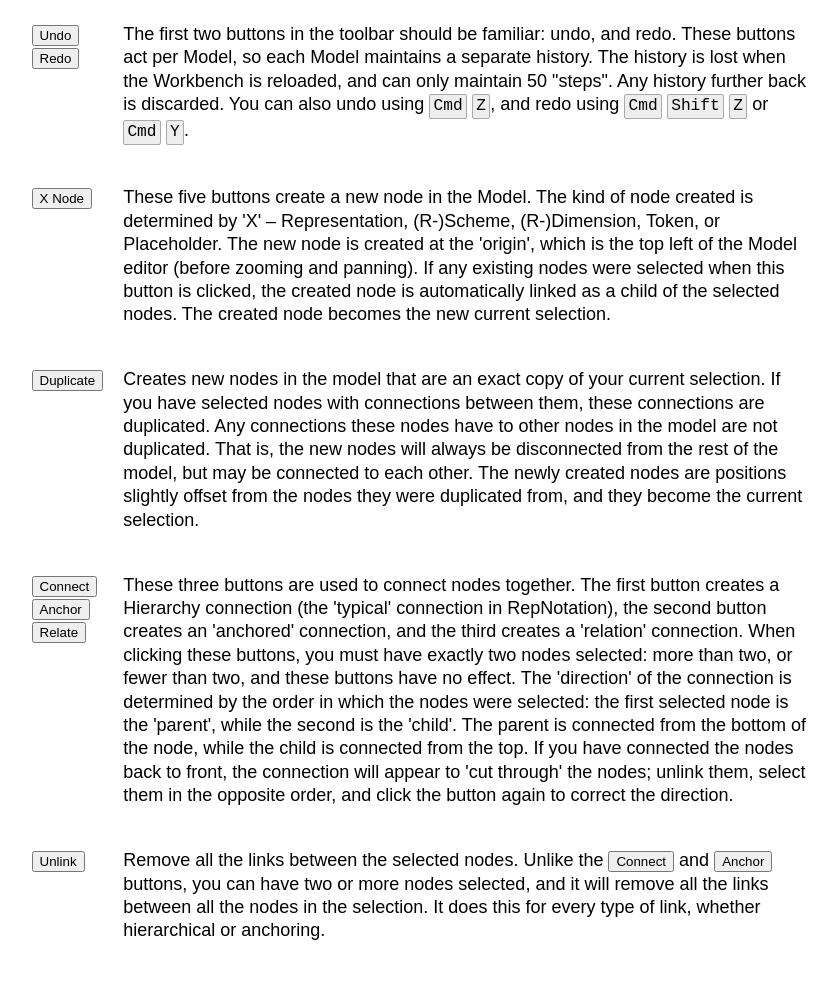
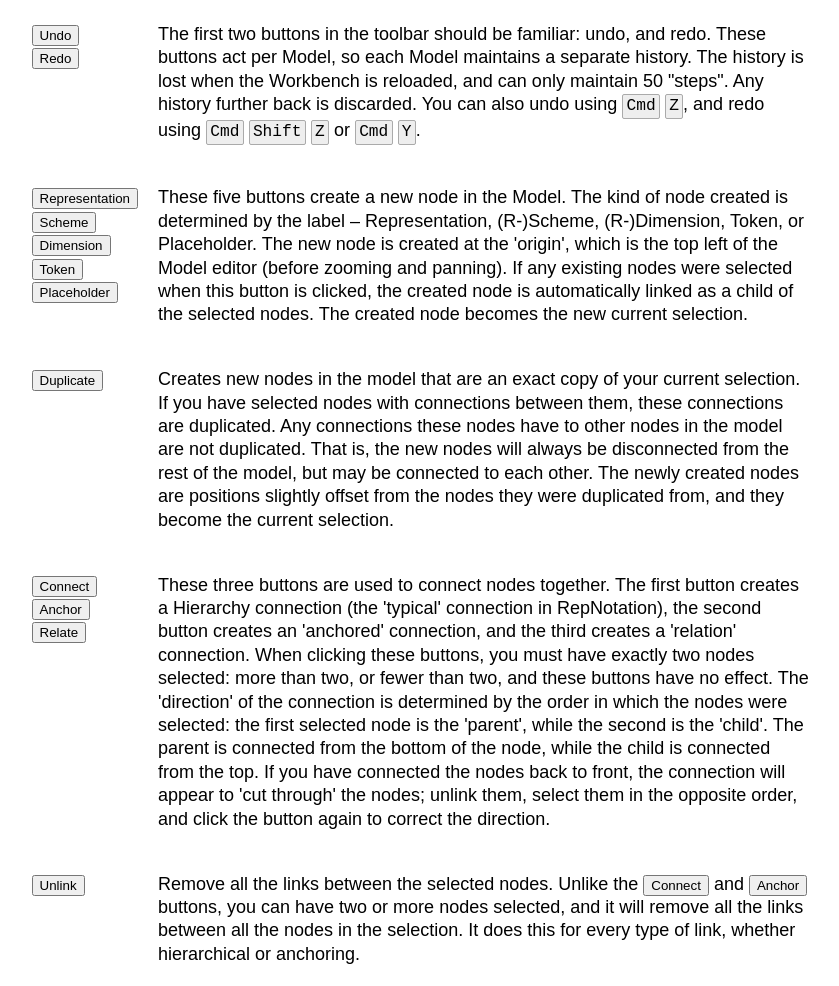
Before and after one commit to rep2rep/RepWorkbench, a website: page src/manual.html in a window 1280 px wide. Shown: the part 1872-2858 px from the top of the page, without its empty margins (219-1058 px from the left). Drawn offline with Linux system fonts and the light colour scheme.

Commit message:
Fix toolbar (again)

```diff
--- a/src/manual.html
+++ b/src/manual.html
@@ -166,10 +166,10 @@
             <span class="key">Cmd</span> <span class="key">Shift</span> <span class="key">Z</span> or
             <span class="key">Cmd</span> <span class="key">Y</span>.
       </p></td></tr>
-      <tr><td><p><input type="button" value="X Node" /></p></td><td>
+      <tr><td><p><input type="button" value="Representation" /><br><input type="button" value="Scheme" /><br><input type="button" value="Dimension" /><br><input type="button" value="Token" /><br><input type="button" value="Placeholder" /></p></td><td>
           <p>
             These five buttons create a new node in the Model. The kind of node
-            created is determined by 'X' &ndash; Representation, (R-)Scheme, (R-)Dimension, Token, or Placeholder.
+            created is determined by the label &ndash; Representation, (R-)Scheme, (R-)Dimension, Token, or Placeholder.
             The new node is created at the 'origin', which is the top left of the Model editor (before
             zooming and panning). If any existing nodes were selected when this button is clicked, the
             created node is automatically linked as a child of the selected nodes. The created node
```
Also changed, not shown: 1 other file.
